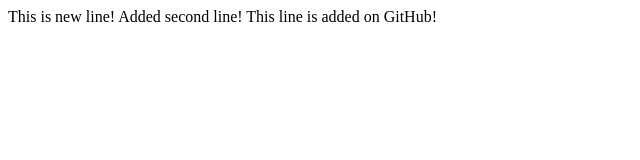
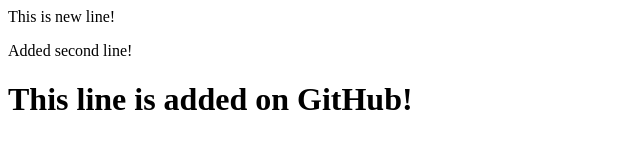
Before and after one commit to Vadym-P/homework, a plain HTML site: page index.html in a window 1280 px wide. Shown: the whole page, without its empty margins (0-640 px from the left). Drawn offline with Linux system fonts and the light colour scheme.

Commit message:
added container, pargraf & title

```diff
--- a/index.html
+++ b/index.html
@@ -7,11 +7,11 @@
 </head>
 <body>
 
-    This is new line!
+    <div>This is new line!</div>
 
-    Added second line!
+    <p>Added second line!</p>
 
-    This line is added on GitHub!
+    <h1>This line is added on GitHub!</h1>
 
 </body>
 </html>
```
